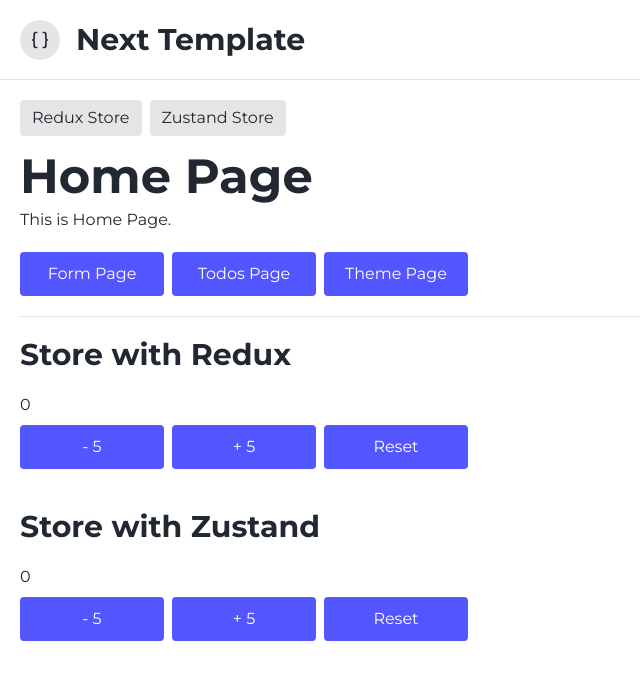
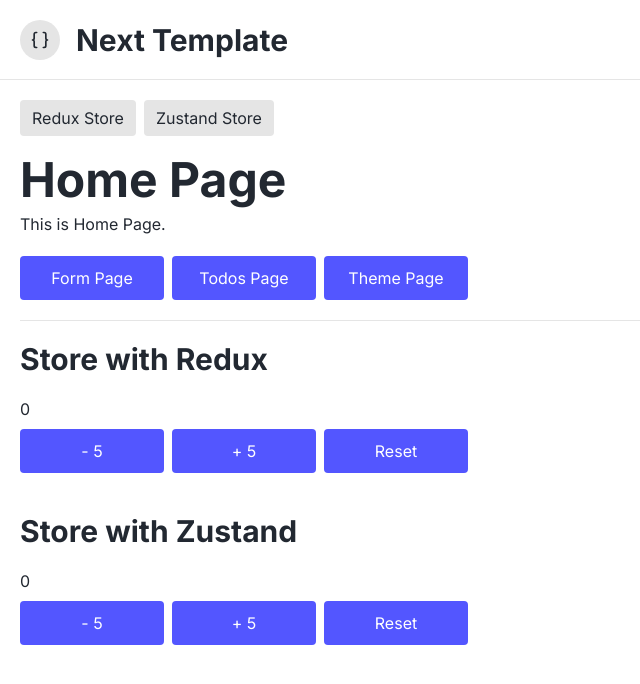
Before and after one commit to dimarogkov/next-template, a Next.js app: page / in a window 1280 px wide. Shown: the top 684 px of the page, without its empty margins (0-640 px from the left). Built offline with nearby package versions, Linux system fonts and the light colour scheme.

Commit message:
some fix

```diff
--- a/app/(pages)/form/page.tsx
+++ b/app/(pages)/form/page.tsx
@@ -14,7 +14,7 @@ const FormPage = () => {
                     Back
                 </BtnLink>
 
-                <div className='flex gap-2 mb-4 last:mb-0'>
+                <div className='flex gap-2 mb-5 last:mb-0'>
                     <Badge>React Hook Form</Badge>
                     <Badge>Yup Validation</Badge>
                 </div>
--- a/app/(pages)/theme/page.tsx
+++ b/app/(pages)/theme/page.tsx
@@ -14,7 +14,7 @@ const ThemePage = () => {
                     Back
                 </BtnLink>
 
-                <div className='flex gap-2 mb-4 last:mb-0'>
+                <div className='flex gap-2 mb-5 last:mb-0'>
                     <Badge>Next Themes</Badge>
                 </div>
 
--- a/app/(pages)/todos/page.tsx
+++ b/app/(pages)/todos/page.tsx
@@ -16,7 +16,7 @@ const TodosPage = () => {
                     Back
                 </BtnLink>
 
-                <div className='flex gap-2 mb-4 last:mb-0'>
+                <div className='flex gap-2 mb-5 last:mb-0'>
                     <Badge>Axios</Badge>
                     <Badge>React Query</Badge>
                     <Badge>Debounce</Badge>
--- a/app/globals.css
+++ b/app/globals.css
@@ -1,9 +1,44 @@
-@import url('https://fonts.googleapis.com/css2?family=Montserrat:wght@100..900&display=swap');
+@import url('https://fonts.googleapis.com/css2?family=Inter:opsz,wght@14..32,100..900&display=swap');
 
 @tailwind base;
 @tailwind components;
 @tailwind utilities;
 
 body {
-    font-family: 'Montserrat', sans-serif;
+    font-family: 'Inter', sans-serif;
 }
+
+.loader {
+    transform-origin: center;
+    animation: rotate4 2s linear infinite;
+}
+
+.loader-circle {
+    stroke-width: 2;
+    stroke-dasharray: 1, 200;
+    stroke-dashoffset: 0;
+    stroke-linecap: round;
+    animation: dash4 1.5s ease-in-out infinite;
+}
+
+@keyframes rotate4 {
+    100% {
+        transform: rotate(360deg);
+    }
+}
+
+@keyframes dash4 {
+    0% {
+        stroke-dasharray: 1, 200;
+        stroke-dashoffset: 0;
+    }
+
+    50% {
+        stroke-dasharray: 90, 200;
+        stroke-dashoffset: -35px;
+    }
+
+    100% {
+        stroke-dashoffset: -125px;
+    }
+}
--- a/app/page.tsx
+++ b/app/page.tsx
@@ -5,7 +5,7 @@ const HomePage = () => {
     return (
         <section className='relative w-full'>
             <div className='w-full mb-5 last:mb-0'>
-                <div className='flex gap-2 mb-4 last:mb-0'>
+                <div className='flex gap-2 mb-5 last:mb-0'>
                     <Badge>Redux Store</Badge>
                     <Badge>Zustand Store</Badge>
                 </div>
--- a/src/components/elements/AddTodo/AddTodo.tsx
+++ b/src/components/elements/AddTodo/AddTodo.tsx
@@ -38,7 +38,8 @@ const AddTodo = () => {
                 value={todoTitle}
                 onChange={({ target }) => setTodoTitle(target.value)}
             />
-            <Btn disabled={isPending} onClick={addTodo}>
+
+            <Btn disabled={todoTitle.length === 0 || isPending} onClick={addTodo}>
                 {isPending ? 'Loading...' : 'Add todo'}
             </Btn>
         </div>
--- a/src/components/elements/Form/Form.tsx
+++ b/src/components/elements/Form/Form.tsx
@@ -166,7 +166,7 @@ const Form = () => {
             <div className='flex flex-wrap gap-2 w-full'>
                 <Btn type='submit'>Send</Btn>
 
-                <Btn type='button' btnType={EnumBtn.gray} disabled={!isSubmitted} onClick={() => reset()}>
+                <Btn type='button' btnType={EnumBtn.disabled} disabled={!isSubmitted} onClick={() => reset()}>
                     Reset
                 </Btn>
             </div>
--- a/src/components/ui/Btn.tsx
+++ b/src/components/ui/Btn.tsx
@@ -13,12 +13,12 @@ const Btn: React.FC<Props> = forwardRef<HTMLButtonElement, Props>(
             ref={ref}
             {...props}
             className={cn(
-                `flex items-center justify-center w-full sm:w-fit sm:min-w-32 lg:min-w-36 h-10 lg:h-11 font-media px-4 rounded text-white transition-opacity duration-300 hover:opacity-80 ${className}`,
+                `flex items-center justify-center w-full sm:w-fit sm:min-w-32 lg:min-w-36 h-10 lg:h-11 font-media px-4 rounded transition-opacity duration-300 hover:opacity-80 ${className}`,
                 {
-                    'pointer-events-none bg-gray': props.disabled,
-                    'bg-blue': !props.disabled && btnType === EnumBtn.default,
+                    'pointer-events-none bg-gray text-white': props.disabled,
+                    'bg-blue text-white': !props.disabled && btnType === EnumBtn.default,
                     'border-2 border-blue text-blue': !props.disabled && btnType === EnumBtn.outline,
-                    'bg-black/25': !props.disabled && btnType === EnumBtn.gray,
+                    'bg-black/25 text-white': !props.disabled && btnType === EnumBtn.disabled,
                 }
             )}
         />
--- a/src/components/ui/BtnLink.tsx
+++ b/src/components/ui/BtnLink.tsx
@@ -16,11 +16,11 @@ const BtnLink: React.FC<Props> = forwardRef<HTMLAnchorElement, Props>(
             {...props}
             href={href}
             className={cn(
-                `flex items-center justify-center w-full sm:w-fit sm:min-w-32 lg:min-w-36 h-10 lg:h-11 font-media px-4 rounded text-white transition-opacity duration-300 hover:opacity-80 ${className}`,
+                `flex items-center justify-center w-full sm:w-fit sm:min-w-32 lg:min-w-36 h-10 lg:h-11 font-media px-4 rounded transition-opacity duration-300 hover:opacity-80 ${className}`,
                 {
-                    'bg-blue': btnType === EnumBtn.default,
+                    'bg-blue text-white': btnType === EnumBtn.default,
                     'border-2 border-blue text-blue': btnType === EnumBtn.outline,
-                    'bg-black/25': btnType === EnumBtn.gray,
+                    'bg-black/25 text-white': btnType === EnumBtn.disabled,
                 }
             )}
         />
--- a/src/components/ui/Loader.tsx
+++ b/src/components/ui/Loader.tsx
@@ -1,10 +1,16 @@
 import { forwardRef, HTMLAttributes } from 'react';
 
-interface Props extends HTMLAttributes<HTMLSpanElement> {}
+interface Props extends HTMLAttributes<HTMLDivElement> {}
 
-const Loader: React.FC<Props> = forwardRef<HTMLSpanElement, Props>(({ ...props }, ref) => (
-    <div className='fixed z-10 top-0 left-0 flex items-center justify-center w-full h-full bg-white'>
-        <span ref={ref} {...props} className='loading loading-spinner loading-lg text-blue' />
+const Loader: React.FC<Props> = forwardRef<HTMLDivElement, Props>(({ ...props }, ref) => (
+    <div
+        ref={ref}
+        {...props}
+        className='fixed z-10 top-0 left-0 flex items-center justify-center w-full h-full bg-white'
+    >
+        <svg viewBox='25 25 50 50' className='loader w-12'>
+            <circle r='20' cy='50' cx='50' className='loader-circle fill-none stroke-blue' />
+        </svg>
     </div>
 ));
 
--- a/src/types/enums/Btn.ts
+++ b/src/types/enums/Btn.ts
@@ -1,5 +1,5 @@
 export enum EnumBtn {
     default = 'default',
     outline = 'outline',
-    gray = 'gray',
+    disabled = 'disabled',
 }
```
